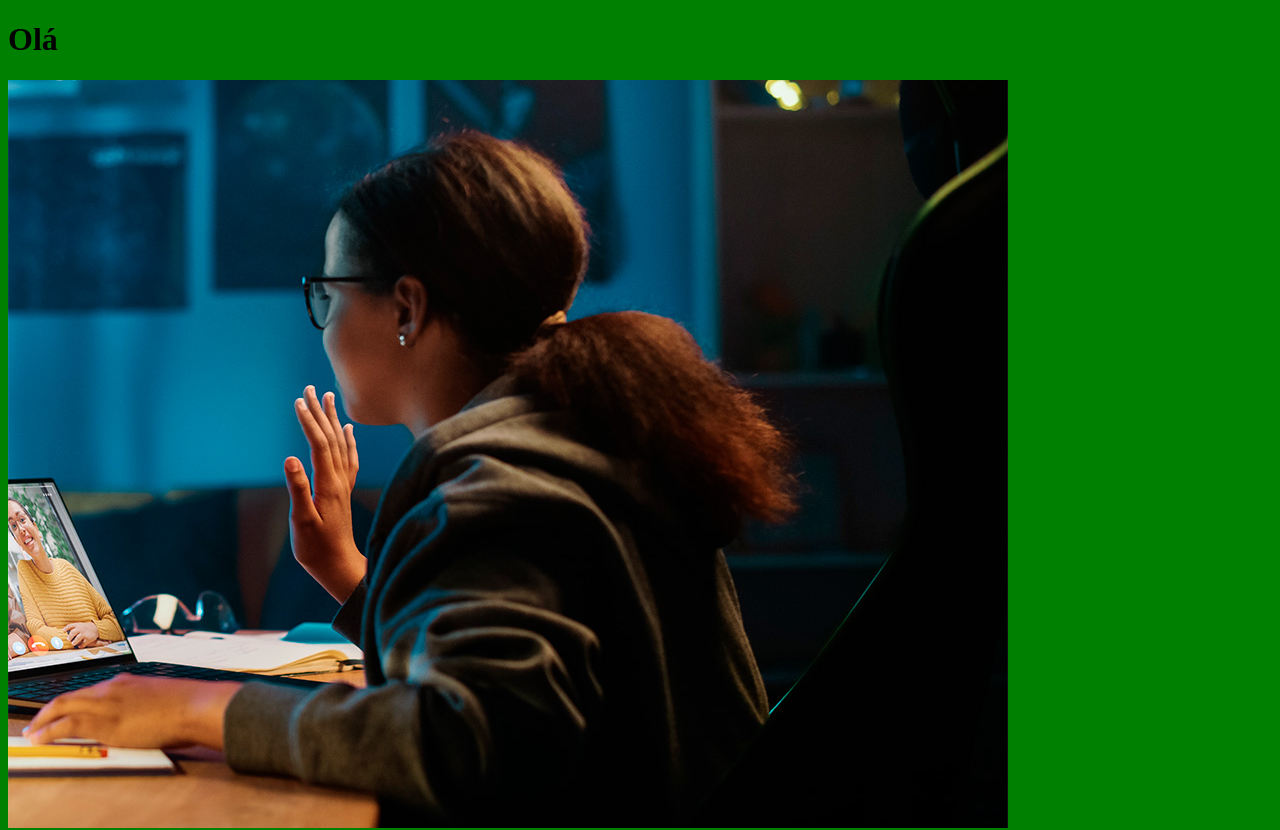
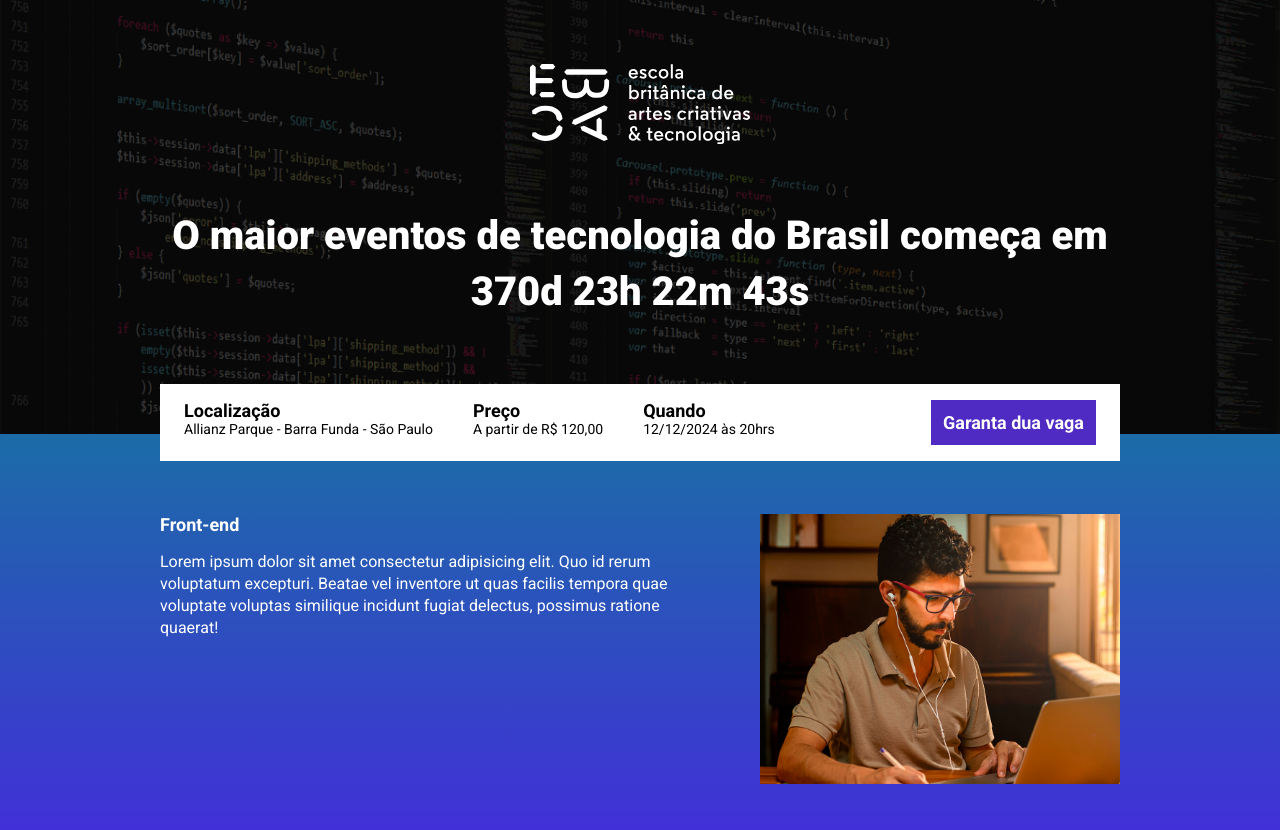
Before and after one commit to schmidtfer/ebac_tech_talks, a website built with Parcel: page src/index.html in a window 1280 px wide. Shown: the top 830 px of the page. Built offline with nearby package versions, Linux system fonts and the light colour scheme.

Commit message:
criando a contagem regressiva

```diff
--- a/package.json
+++ b/package.json
@@ -1,9 +1,9 @@
 {
   "name": "landing_page_parcel",
   "version": "1.0.0",
-  "main": "index.js",
   "scripts": {
     "dev": "parcel src/index.html src/styles/main.scss src/scripts/main.js",
+    "build": "parcel build src/index.html",
     "test": "echo \"Error: no test specified\" && exit 1"
   },
   "keywords": [],
@@ -13,6 +13,7 @@
   "devDependencies": {
     "@parcel/transformer-sass": "^2.13.2",
     "parcel": "^2.13.2",
-    "sharp": "^0.33.5"
+    "sharp": "^0.33.5",
+    "svgo": "^3.3.2"
   }
 }
--- a/src/index.html
+++ b/src/index.html
@@ -1,14 +1,89 @@
 <!DOCTYPE html>
-<html lang="en">
+<html lang="pt-Br">
 <head>
     <meta charset="UTF-8">
     <meta name="viewport" content="width=device-width, initial-scale=1.0">
-    <title>Document</title>
+    <title>EBAC Tech Talks</title>
     <link rel="stylesheet" href="styles/main.scss">
+    <link rel="preconnect" href="https://fonts.googleapis.com">
+    <link rel="preconnect" href="https://fonts.gstatic.com" crossorigin>
+    <link href="https://fonts.googleapis.com/css2?family=Roboto:wght@400;700;900&display=swap" rel="stylesheet">
+    <link rel="stylesheet" href="https://unpkg.com/aos@next/dist/aos.css" />
 </head>
 <body>
-    <h1>Olá</h1>
-    <img src="./images/backend.png">
+    <header class="hero">
+    <div class="container">
+        <img class="hero__logo" src="./images/ebac_logo.svg" alt="EBAC">
+        <p class="hero__text">
+            O maior eventos de tecnologia do Brasil começa em <span id="contador"></span>
+        </p>
+        <div class="infos-bar">
+            <ul class="infos-bar__infos">
+                <li class="infos-bar__infos__item">
+                    <b>Localização</b>
+                    Allianz Parque - Barra Funda - São Paulo
+                </li>
+                <li class="infos-bar__infos__item">
+                    <b>Preço</b>
+                    A partir de R$ 120,00
+                </li>
+                <li class="infos-bar__infos__item">
+                    <b>Quando</b>
+                    12/12/2024 às 20hrs
+                </li>
+            </ul>
+            <a href="#" class="button button--primary">
+                Garanta dua vaga
+            </a>
+        </div>
+    </div>
+    </header>
+    <section class="event event--frontend">
+        <div class="container" data-aos="fade-right">
+            <div class="event__details">
+                <h2 class="event__details__title">Front-end</h2>
+                <p class="event__details__description">
+                    Lorem ipsum dolor sit amet consectetur adipisicing elit. Quo id rerum voluptatum excepturi. Beatae vel inventore ut quas facilis tempora quae voluptate voluptas similique incidunt fugiat delectus, possimus ratione quaerat!
+                </p>
+            </div>
+            <img class="event__image" src="./images/frontend.png" alt="Front-end">
+        </div>
+    </section>
+    <section class="event event--ui-ux event--image-left">
+        <div class="container" data-aos="fade-left">
+            <div class="event__details">
+                <h2 class="event__details__title">UI/UX</h2>
+                <p class="event__details__description">
+                    Lorem ipsum dolor sit amet consectetur adipisicing elit. Quo id rerum voluptatum excepturi. Beatae vel inventore ut quas facilis tempora quae voluptate voluptas similique incidunt fugiat delectus, possimus ratione quaerat!
+                </p>
+            </div>
+            <img class="event__image" src="./images/frontend.png" alt="Front-end">
+        </div>
+    </section>
+    <section class="event event--data-science">
+        <div class="container" data-aos="fade-right">
+            <div class="event__details">
+                <h2 class="event__details__title">Data Science</h2>
+                <p class="event__details__description">
+                    Lorem ipsum dolor sit amet consectetur adipisicing elit. Quo id rerum voluptatum excepturi. Beatae vel inventore ut quas facilis tempora quae voluptate voluptas similique incidunt fugiat delectus, possimus ratione quaerat!
+                </p>
+            </div>
+            <img class="event__image" src="./images/frontend.png" alt="Front-end">
+        </div>
+    </section>
+    <section class="event event--backend event--image-left">
+        <div class="container" data-aos="fade-left">
+            <div class="event__details">
+                <h2 class="event__details__title">Back-end</h2>
+                <p class="event__details__description">
+                    Lorem ipsum dolor sit amet consectetur adipisicing elit. Quo id rerum voluptatum excepturi. Beatae vel inventore ut quas facilis tempora quae voluptate voluptas similique incidunt fugiat delectus, possimus ratione quaerat!
+                </p>
+            </div>
+            <img class="event__image" src="./images/frontend.png" alt="Front-end">
+        </div>
+    </section>
+
+    <script src="https://unpkg.com/aos@next/dist/aos.js"></script>
     <script src="scripts/main.js"></script>
 </body>
 </html>
--- a/src/scripts/main.js
+++ b/src/scripts/main.js
@@ -1 +1,28 @@
-console.log("Olá mundo");
+AOS.init();
+
+const dataDoEvento = new Date("Dec 29, 2025 19:00:00");
+const timeStampDoEvento = dataDoEvento.getTime();
+
+const contaAsHoras = setInterval(function() {
+    const agora = new Date();
+    const timeStampAtual = agora.getTime();
+
+    const distanciaAteOEvento = timeStampDoEvento - timeStampAtual;
+
+    const diaEmMs = 1000 * 60 * 60 * 24;
+    const horaEmMs = 1000 * 60 * 60;
+    const minutoEmMs = 1000 * 60;
+
+    const diasAteOEvento = Math.floor(distanciaAteOEvento / diaEmMs);
+    const horasAteOEvento = Math.floor((distanciaAteOEvento % diaEmMs) / horaEmMs);
+    const minutosAteOEvento = Math.floor((distanciaAteOEvento % horaEmMs) / minutoEmMs);
+    const segundosAteOEvento = Math.floor((distanciaAteOEvento % minutoEmMs) / 1000);
+
+    document.getElementById('contador').innerHTML = `${diasAteOEvento}d ${horasAteOEvento}h ${minutosAteOEvento}m ${segundosAteOEvento}s`;
+
+    if (distanciaAteOEvento < 0) {
+        clearInterval(contaAsHoras);
+        document.getElementById('contador').innerHTML = 'Evento expirado';
+    }
+
+},1000);
--- /dev/null
+++ b/src/styles/_event.scss
@@ -0,0 +1,69 @@
+@use 'variables';
+
+
+.event {
+    padding: 80px;
+
+    &--frontend {
+        background-image: linear-gradient(variables.$blue1, variables.$blue2);
+    }
+
+    &--ui-ux {
+        background-image: linear-gradient(variables.$blue2, variables.$pink);
+    }
+
+    &--data-science {
+        background-image: linear-gradient(variables.$pink, variables.$yellow);
+    }
+
+    &--backend {
+        background-image: linear-gradient(variables.$yellow, variables.$pink);
+    }
+
+    &--image-left {
+        .container {
+            flex-direction: row-reverse;
+        }
+
+    }
+
+
+    .container {
+        display: flex;
+        gap:40px;
+    }
+
+    &__image {
+        max-width: 360px;
+    }
+
+    &__details {
+        &__title {
+            font-size: 18px;
+            font-weight: bold;
+            margin-bottom: 16px;
+
+        }
+
+        &__description {
+            line-height: 22px;
+            font-size: 16px;
+
+        }
+    }
+
+    @media (max-width: 640px) {
+        .container {
+            display: block;
+        }
+
+        &__image {
+            width: 100%;
+        }
+
+        &__details {
+            margin-right:0;
+            margin-bottom: 40px;
+        }
+    }
+}
--- /dev/null
+++ b/src/styles/_hero.scss
@@ -0,0 +1,58 @@
+@use 'variables';
+
+
+.hero {
+    padding-top: 64px;
+    padding-bottom: 100px;
+    background-image: url(../images/fundo.png);
+    background-repeat: no-repeat;
+    background-size: cover;
+    position:relative;
+
+
+    .container {
+        position: relative;
+    }
+
+    &::before {
+        position: absolute;
+        top: 0;
+        left: 0;
+        width: 100%;
+        height: 100%;
+        background-color: variables.$secondaryTextColor;
+        content: '';
+        opacity: .7;
+    }
+
+&__text {
+    margin-top: 64px;
+    margin-bottom: 64px;
+    font-size: 40px;
+    line-height: 56px;
+    font-weight: 800;
+    text-align: center;
+}
+
+&__logo {
+    margin: 0 auto;
+    height: 80px;
+    display: block;
+}
+
+@media (max-width: 640px) {
+    padding: 40px 0;
+
+    &__logo {
+        height: 40px;
+    }
+
+    &__text {
+        font-size: 22px;
+        line-height: 24px;
+        margin:24px 0;
+
+    }
+}
+
+}
--- /dev/null
+++ b/src/styles/_variables.scss
@@ -0,0 +1,10 @@
+
+$textColor:#fff;
+$secondaryTextColor: #000;
+
+
+$blue1:#1B6CA7;
+$blue2:#442BDB;
+$pink:#89223B;
+$yellow: #9C791D;
+$purple: #4F2AC3;
--- /dev/null
+++ b/src/styles/components/_buttons.scss
@@ -0,0 +1,26 @@
+@use '../variables';
+
+
+.button {
+    padding: 12px;
+    font-size: 18px;
+    font-weight: bold;
+    text-decoration: none;
+    text-align: center;
+    white-space: nowrap;
+
+    &--primary {
+        color: variables.$textColor;
+        background-color: variables.$purple;
+    }
+
+    @media (max-width: 640px) {
+        display: block;
+        width: 100%;
+    }
+
+    @media (max-width: 1024px) {
+        display: flex;
+        align-items: center;
+    }
+}
--- /dev/null
+++ b/src/styles/components/_infos_bar.scss
@@ -0,0 +1,44 @@
+@use'../variables';
+
+
+.infos-bar{
+    padding: 16px 24px;
+    background-color: variables.$textColor;
+    display: flex;
+    justify-content: space-between;
+
+    &__infos {
+        display: flex;
+        gap: 40px;
+
+        &__item {
+            font-size: 14px;
+            color: variables.$secondaryTextColor;
+
+            b {
+                color: variables.$secondaryTextColor;
+                font-size: 18px;
+                display: block;
+            }
+        }
+    }
+
+    @media (max-width: 640px) {
+        display: block;
+
+        &__infos {
+            display: block;
+
+
+            &__item {
+                margin-bottom: 24px;
+            }
+         }
+    }
+
+    @media (max-width: 1024px) {
+        &__infos {
+            gap: 16px;
+        }
+    }
+}
--- a/src/styles/main.scss
+++ b/src/styles/main.scss
@@ -1,3 +1,29 @@
-body{
-    background-color: green;
+@use 'hero';
+@use 'components/infos_bar';
+@use 'components/buttons';
+@use 'event';
+@use 'variables';
+
+*{
+    margin:0;
+    padding: 0;
+    box-sizing: border-box;
+    font-family: Roboto, sans-serif;
+    color: variables.$textColor;
+    list-style: none;
 }
+
+.container {
+    max-width: 960px;
+    width: 100%;
+    margin: 0 auto;
+    height: 270px;
+
+    @media (max-width:640px) {
+        max-width: 80%;
+    }
+
+    @media (max-width:1024px) {
+        max-width: 90%;
+    }
+}
```
Also changed, not shown: 1 other file.
